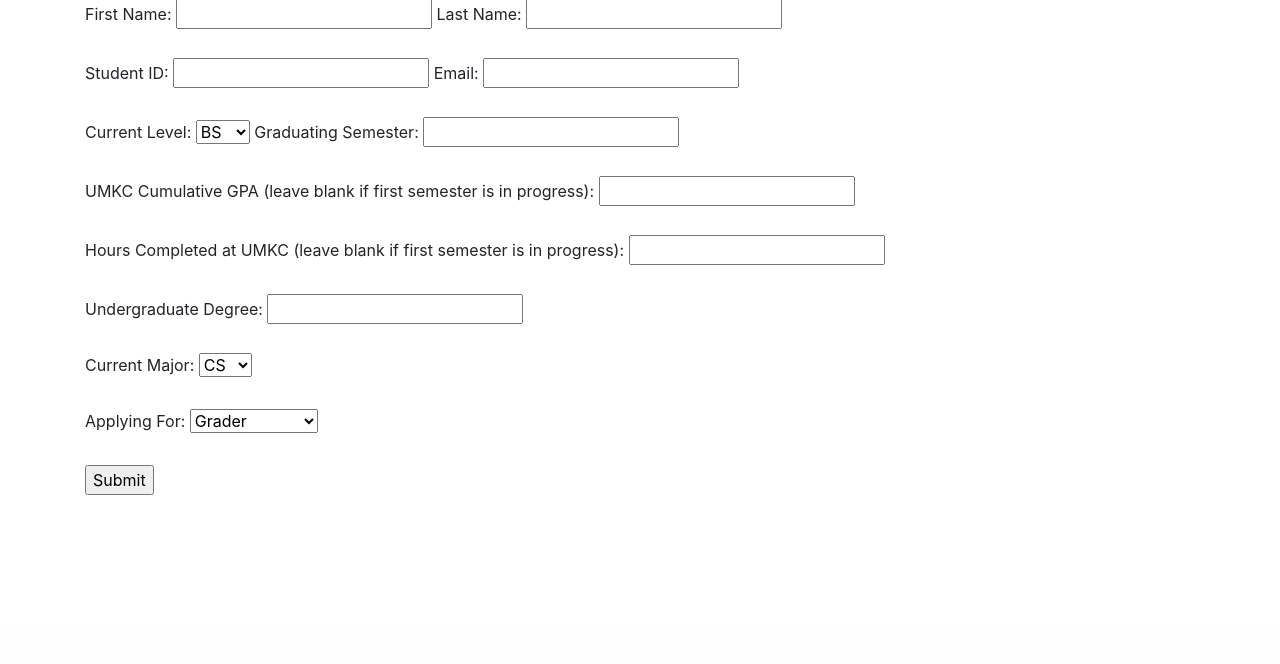
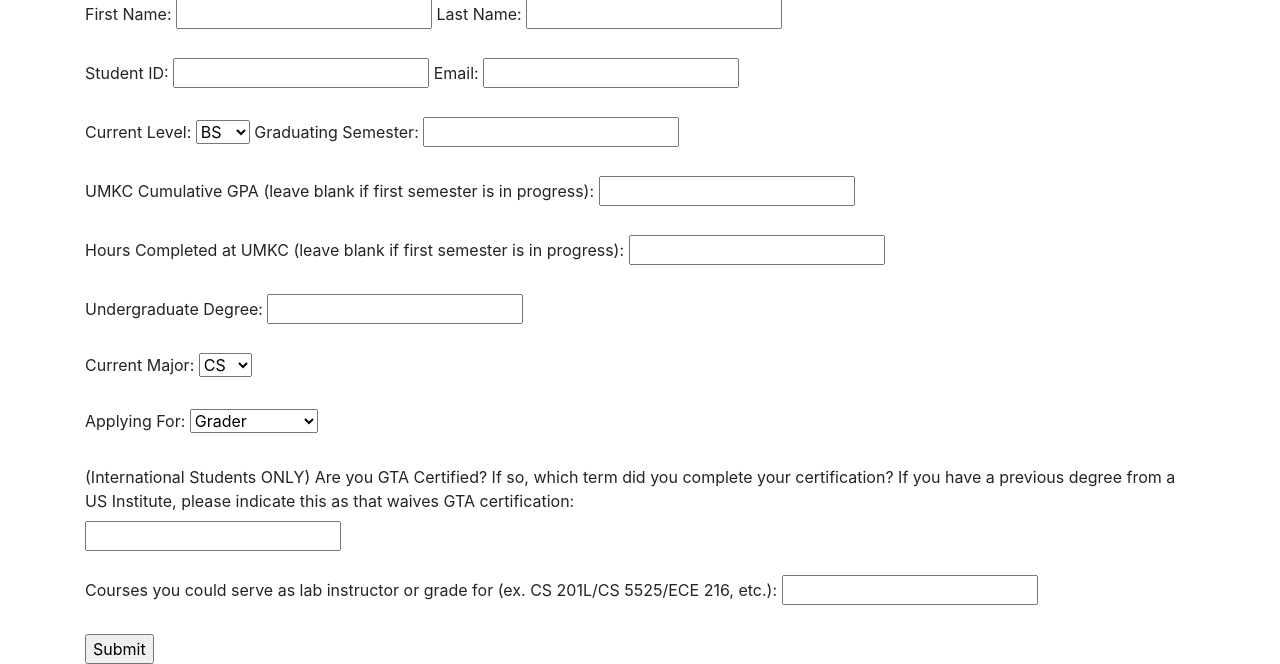
Before and after one commit to zlhuey14/CS451R_webApp, a Flask app: page /gtaApplication in a window 1280 px wide. Shown: the part 177-841 px from the top of the page. Before the commit the page ends 672 px from the top, so only its background shows below. Run offline with Flask 3, Linux system fonts and the light colour scheme; some libraries are stand-ins or nearby versions.

Commit message:
#from casey - changes made to application page

```diff
--- a/webApp/templates/gtaApplication.html
+++ b/webApp/templates/gtaApplication.html
@@ -24,16 +24,16 @@
         </select>
 
         <label for="grad_semester">Graduating Semester:</label>
-        <input type="text" id="grad_semester" name="phone" required><br><br>
+        <input type="text" id="grad_semester" name="grad_semester" required><br><br>
 
         <label for="umkc_gpa">UMKC Cumulative GPA (leave blank if first semester is in progress):</label>
-        <input type="text" id="umkc_gpa" name="phone" required><br><br>
+        <input type="text" id="umkc_gpa" name="unkc_gpa" required><br><br>
 
          <label for="umkc_hours">Hours Completed at UMKC (leave blank if first semester is in progress):</label>
-        <input type="text" id="umkc_hours" name="phone" required><br><br>
+        <input type="text" id="umkc_hours" name="umkc_hours" required><br><br>
 
         <label for="undergrad_degree">Undergraduate Degree:</label>
-        <input type="text" id="undergrad_degree" name="phone" required><br><br>
+        <input type="text" id="undergrad_degree" name="undergrad_degree" required><br><br>
 
         <label for="current_major">Current Major:</label>
         <select name="level" id="current_major">
@@ -50,6 +50,13 @@
             <option value="both">Both</option>
         </select><br><br>
 
+        <label for="international_student">(International Students ONLY) Are you GTA Certified? If so, which term did you complete your certification? If you have a previous degree from a US
+Institute, please indicate this as that waives GTA certification:</label>
+        <input type="text" id="international_student" name="international_student" required><br><br>
+
+        <label for="course_interest">Courses you could serve as lab instructor or grade for (ex. CS 201L/CS 5525/ECE 216, etc.):
+</label>
+        <input type="text" id="course_interest" name="course_interest" required><br><br>
 
         <input type="submit" value="Submit">
     </form>
```
